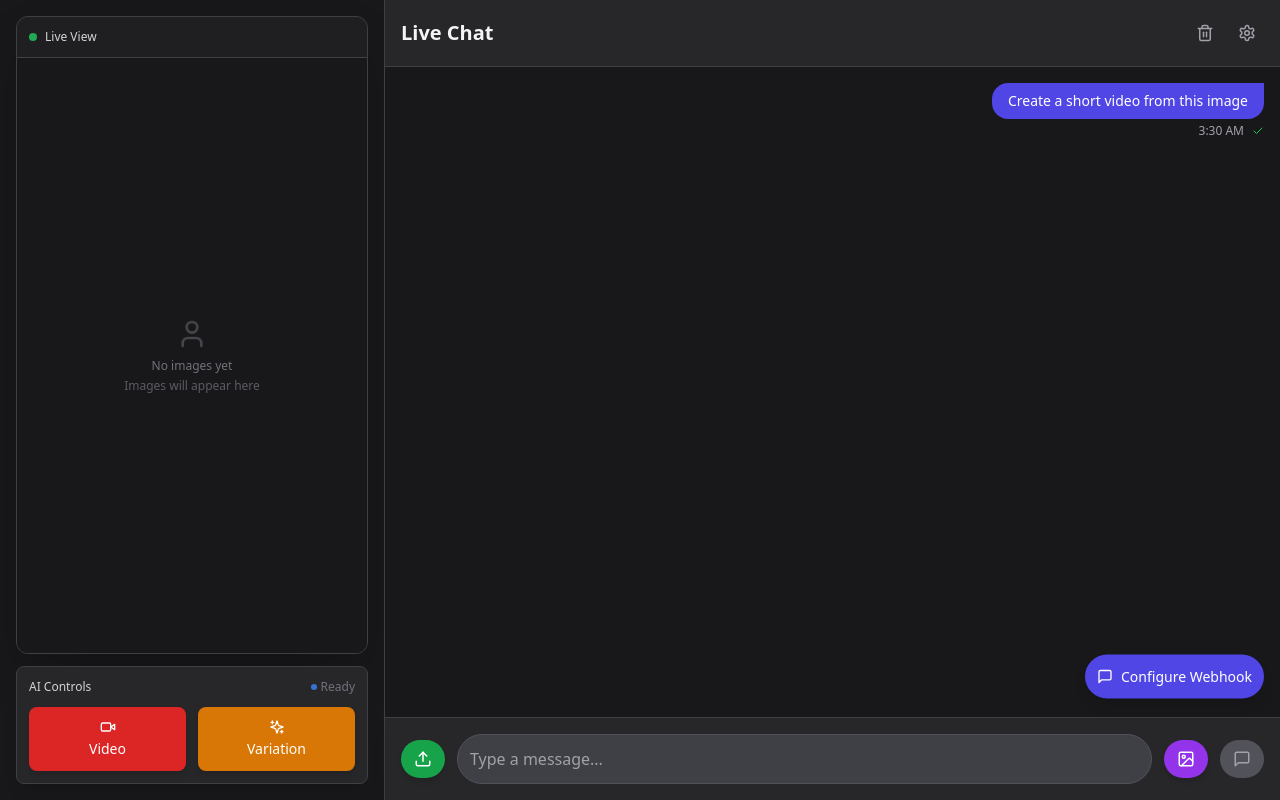
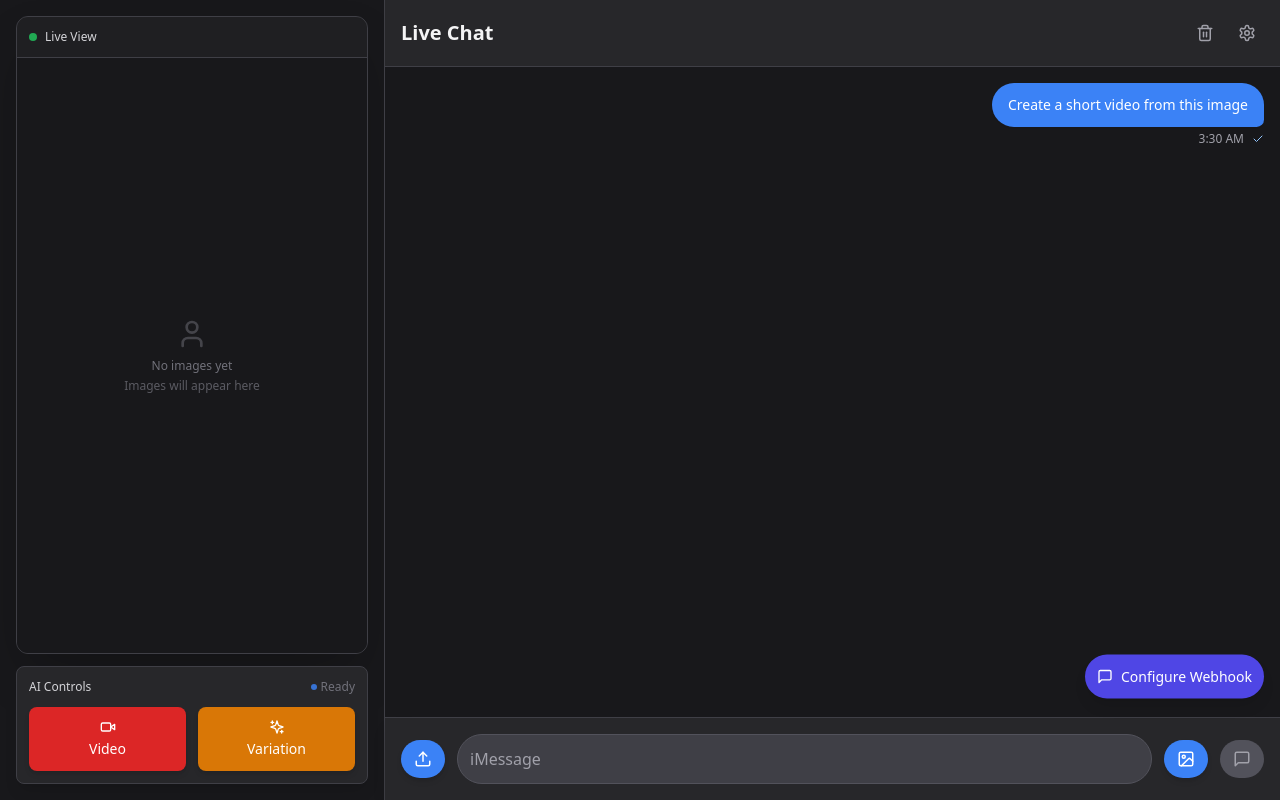
Before and after one commit to robertboulos/chatenhanced, a React (Vite) app: page / in a window 1280 px wide. Both pictures are taken after a click on the button "Video". Built offline with nearby package versions, Linux system fonts and the light colour scheme.

Commit message:
Transform chat to iPhone Messages style

```diff
--- a/src/components/Chat/ChatBody.tsx
+++ b/src/components/Chat/ChatBody.tsx
@@ -41,8 +41,9 @@ const ChatBody: React.FC<ChatBodyProps> = ({
       animate={{ opacity: 1, y: 0 }}
       exit={{ opacity: 0, y: 10 }}
       transition={{ duration: 0.3 }}
-      className="flex items-end space-x-2 px-6 py-4 bg-zinc-700 rounded-2xl rounded-tl-none w-fit"
+      className="flex justify-start mb-4 px-4"
     >
+      <div className="flex items-end space-x-2 px-4 py-3 bg-blue-500 rounded-3xl rounded-bl-lg w-fit shadow-sm">
         <motion.div
           initial={{ scale: 0.8 }}
           animate={{
@@ -55,7 +56,7 @@ const ChatBody: React.FC<ChatBodyProps> = ({
             ease: "easeInOut",
             delay: 0
           }}
-        className="w-2.5 h-2.5 bg-zinc-400 rounded-full"
+          className="w-2.5 h-2.5 bg-blue-200 rounded-full"
         />
         <motion.div
           initial={{ scale: 0.8 }}
@@ -69,7 +70,7 @@ const ChatBody: React.FC<ChatBodyProps> = ({
             ease: "easeInOut",
             delay: 0.2
           }}
-        className="w-2.5 h-2.5 bg-zinc-400 rounded-full"
+          className="w-2.5 h-2.5 bg-blue-200 rounded-full"
         />
         <motion.div
           initial={{ scale: 0.8 }}
@@ -83,13 +84,14 @@ const ChatBody: React.FC<ChatBodyProps> = ({
             ease: "easeInOut",
             delay: 0.4
           }}
-        className="w-2.5 h-2.5 bg-zinc-400 rounded-full"
+          className="w-2.5 h-2.5 bg-blue-200 rounded-full"
         />
+      </div>
     </motion.div>
   );
 
   return (
-    <div className="flex-1 p-4 overflow-y-auto bg-zinc-900">
+    <div className="flex-1 py-4 overflow-y-auto bg-zinc-900">
       {messages.length === 0 && !loading && !streamingState?.isStreaming ? (
         <div className="flex flex-col items-center justify-center h-full text-zinc-500">
           <motion.div
@@ -130,7 +132,6 @@ const ChatBody: React.FC<ChatBodyProps> = ({
                 animate={{ opacity: 1, y: 0 }}
                 exit={{ opacity: 0, y: 10 }}
                 transition={{ delay: 1, duration: 0.3 }}
-                className="flex justify-start mb-4 mt-2"
               >
                 <TypingIndicator />
               </motion.div>
--- a/src/components/Chat/ChatInput.tsx
+++ b/src/components/Chat/ChatInput.tsx
@@ -88,7 +88,7 @@ const ChatInput: React.FC<ChatInputProps> = ({ onSendMessage, disabled = false }
           className={`${buttonBaseClasses} ${
             disabled || isUploading
               ? 'bg-zinc-600 text-zinc-400 cursor-not-allowed'
-              : 'bg-green-600 text-white hover:bg-green-700 shadow-md hover:shadow-lg'
+              : 'bg-blue-500 text-white hover:bg-blue-600 shadow-md hover:shadow-lg'
           }`}
           disabled={disabled || isUploading}
           whileTap={!disabled && !isUploading ? { scale: 0.95 } : {}}
@@ -107,8 +107,8 @@ const ChatInput: React.FC<ChatInputProps> = ({ onSendMessage, disabled = false }
           type="text"
           value={message}
           onChange={(e) => setMessage(e.target.value)}
-          placeholder="Type a message..."
-          className="flex-1 p-3 border border-zinc-600 bg-zinc-700 text-zinc-100 placeholder-zinc-400 rounded-full focus:outline-none focus:ring-2 focus:ring-indigo-500 focus:border-transparent transition-all duration-200"
+          placeholder="iMessage"
+          className="flex-1 p-3 border border-zinc-600 bg-zinc-700 text-zinc-100 placeholder-zinc-400 rounded-full focus:outline-none focus:ring-2 focus:ring-blue-500 focus:border-transparent transition-all duration-200"
           disabled={disabled}
           onKeyDown={(e) => {
             if (e.key === 'Enter' && !e.shiftKey) {
@@ -127,7 +127,7 @@ const ChatInput: React.FC<ChatInputProps> = ({ onSendMessage, disabled = false }
           className={`${buttonBaseClasses} ${
             disabled
               ? 'bg-zinc-600 text-zinc-400 cursor-not-allowed'
-              : 'bg-purple-600 text-white hover:bg-purple-700 shadow-md hover:shadow-lg'
+              : 'bg-blue-500 text-white hover:bg-blue-600 shadow-md hover:shadow-lg'
           }`}
           disabled={disabled}
           whileTap={!disabled ? { scale: 0.95 } : {}}
@@ -144,7 +144,7 @@ const ChatInput: React.FC<ChatInputProps> = ({ onSendMessage, disabled = false }
           className={`${buttonBaseClasses} ${
             isTextDisabled
               ? 'bg-zinc-600 text-zinc-400 cursor-not-allowed'
-              : 'bg-indigo-600 text-white hover:bg-indigo-700 shadow-md hover:shadow-lg'
+              : 'bg-blue-500 text-white hover:bg-blue-600 shadow-md hover:shadow-lg'
           }`}
           disabled={isTextDisabled}
           whileTap={!isTextDisabled ? { scale: 0.95 } : {}}
--- a/src/components/Chat/Message.tsx
+++ b/src/components/Chat/Message.tsx
@@ -36,11 +36,11 @@ const Message: React.FC<MessageProps> = ({ message, onRetry, onRequestAudio }) =
   const getStatusIcon = () => {
     switch (message.status) {
       case 'sending':
-        return <Clock className="h-3 w-3 text-zinc-400" />;
+        return <Clock className="h-3 w-3 text-blue-300" />;
       case 'sent':
-        return <Check className="h-3 w-3 text-green-500" />;
+        return <Check className="h-3 w-3 text-blue-300" />;
       case 'failed':
-        return <X className="h-3 w-3 text-red-500" />;
+        return <X className="h-3 w-3 text-red-400" />;
       default:
         return null;
     }
@@ -91,7 +91,7 @@ const Message: React.FC<MessageProps> = ({ message, onRetry, onRequestAudio }) =
               i % 2 === 0 ? (
                 part
               ) : (
-                <code key={i} className="px-1 py-0.5 bg-zinc-700 rounded font-mono text-sm">
+                <code key={i} className="px-1 py-0.5 bg-blue-600 rounded font-mono text-sm">
                   {part}
                 </code>
               )
@@ -107,17 +107,17 @@ const Message: React.FC<MessageProps> = ({ message, onRetry, onRequestAudio }) =
 
   return (
     <motion.div
-      className={`flex ${isSent ? 'justify-end' : 'justify-start'} mb-4`}
+      className={`flex ${isSent ? 'justify-end' : 'justify-start'} mb-4 px-4`}
       initial="initial"
       animate="animate"
       variants={messageVariants}
     >
       <div className={`max-w-[75%] ${isSent ? 'order-2' : 'order-1'}`}>
         <div
-          className={`px-4 py-2 rounded-2xl ${
+          className={`px-4 py-3 rounded-3xl shadow-sm ${
             isSent
-              ? 'bg-indigo-600 text-white rounded-tr-none'
-              : 'bg-zinc-700 text-zinc-100 rounded-tl-none'
+              ? 'bg-blue-500 text-white rounded-br-lg'
+              : 'bg-blue-500 text-white rounded-bl-lg'
           }`}
         >
           <div className="text-sm whitespace-pre-wrap break-words">
@@ -126,7 +126,7 @@ const Message: React.FC<MessageProps> = ({ message, onRetry, onRequestAudio }) =
 
           {/* Audio Player - Show if audio URL exists */}
           {message.audioUrl && (
-            <div className="mt-2 pt-2 border-t border-zinc-600">
+            <div className="mt-2 pt-2 border-t border-blue-400">
               <AudioPlayer audioUrl={message.audioUrl} />
             </div>
           )}
@@ -161,7 +161,7 @@ const Message: React.FC<MessageProps> = ({ message, onRetry, onRequestAudio }) =
               {message.status === 'failed' && (
                 <button
                   onClick={() => onRetry(message.id)}
-                  className="ml-2 text-indigo-400 hover:text-indigo-300 flex items-center transition-colors"
+                  className="ml-2 text-blue-400 hover:text-blue-300 flex items-center transition-colors"
                 >
                   <RefreshCw className="h-3 w-3 mr-1" />
                   <span>Retry</span>
--- a/src/components/Chat/StreamingMessage.tsx
+++ b/src/components/Chat/StreamingMessage.tsx
@@ -49,7 +49,7 @@ const StreamingMessage: React.FC<StreamingMessageProps> = ({
               i % 2 === 0 ? (
                 part
               ) : (
-                <code key={i} className="px-1 py-0.5 bg-zinc-700 rounded font-mono text-sm">
+                <code key={i} className="px-1 py-0.5 bg-blue-600 rounded font-mono text-sm">
                   {part}
                 </code>
               )
@@ -65,18 +65,18 @@ const StreamingMessage: React.FC<StreamingMessageProps> = ({
 
   return (
     <motion.div
-      className="flex justify-start mb-4"
+      className="flex justify-start mb-4 px-4"
       initial={{ opacity: 0, y: 20, x: -20 }}
       animate={{ opacity: 1, y: 0, x: 0 }}
       transition={{ duration: 0.3, ease: "easeOut" }}
     >
       <div className="max-w-[75%]">
-        <div className="px-4 py-2 rounded-2xl bg-zinc-700 text-zinc-100 rounded-tl-none">
+        <div className="px-4 py-3 rounded-3xl bg-blue-500 text-white rounded-bl-lg shadow-sm">
           <div className="text-sm whitespace-pre-wrap break-words">
             {formatMessageContent(displayedContent)}
             {!isComplete && (
               <motion.span
-                className="inline-block w-2 h-4 bg-indigo-500 ml-1"
+                className="inline-block w-2 h-4 bg-blue-200 ml-1"
                 animate={{ opacity: [1, 0] }}
                 transition={{ duration: 0.8, repeat: Infinity }}
               />
```
Lines whose indentation alone changed are shown as unchanged.
